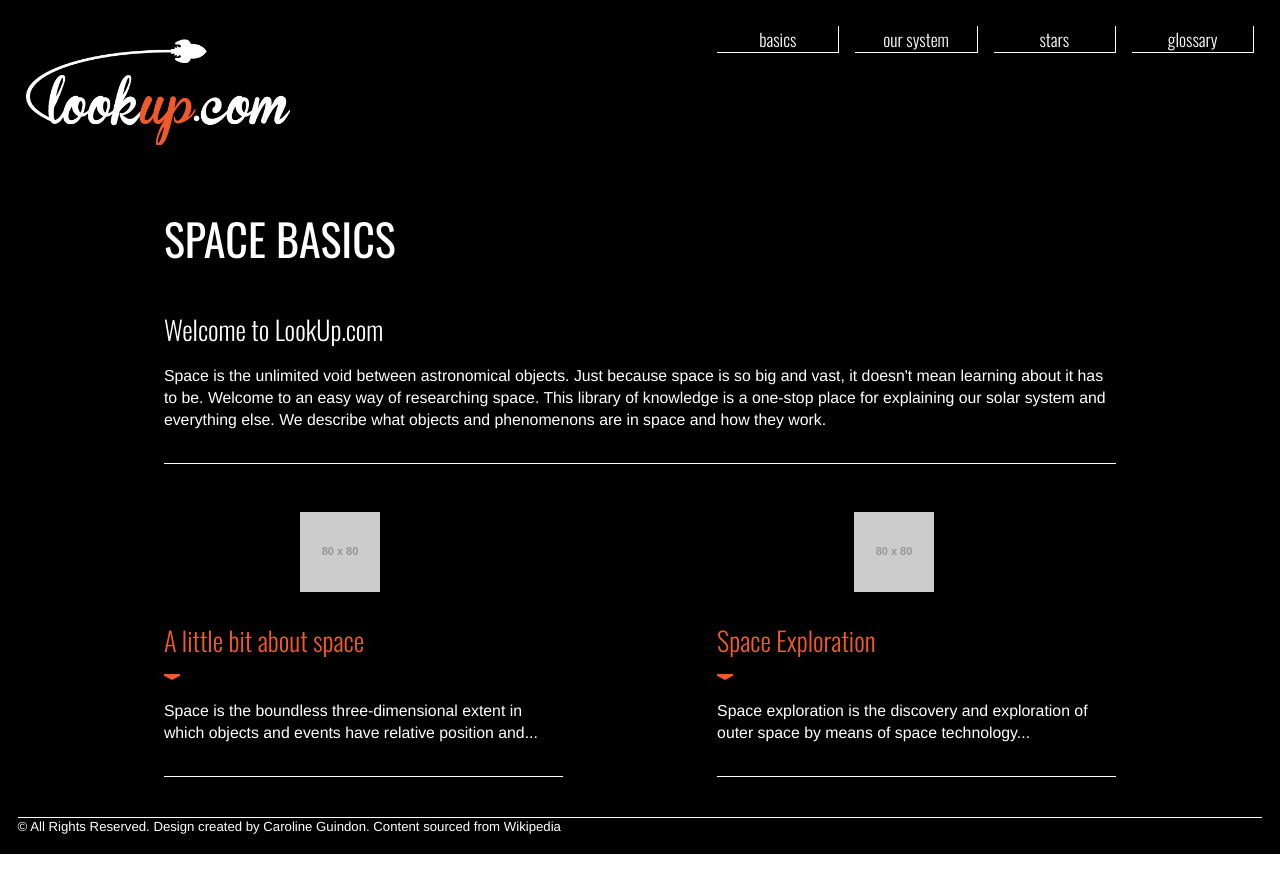
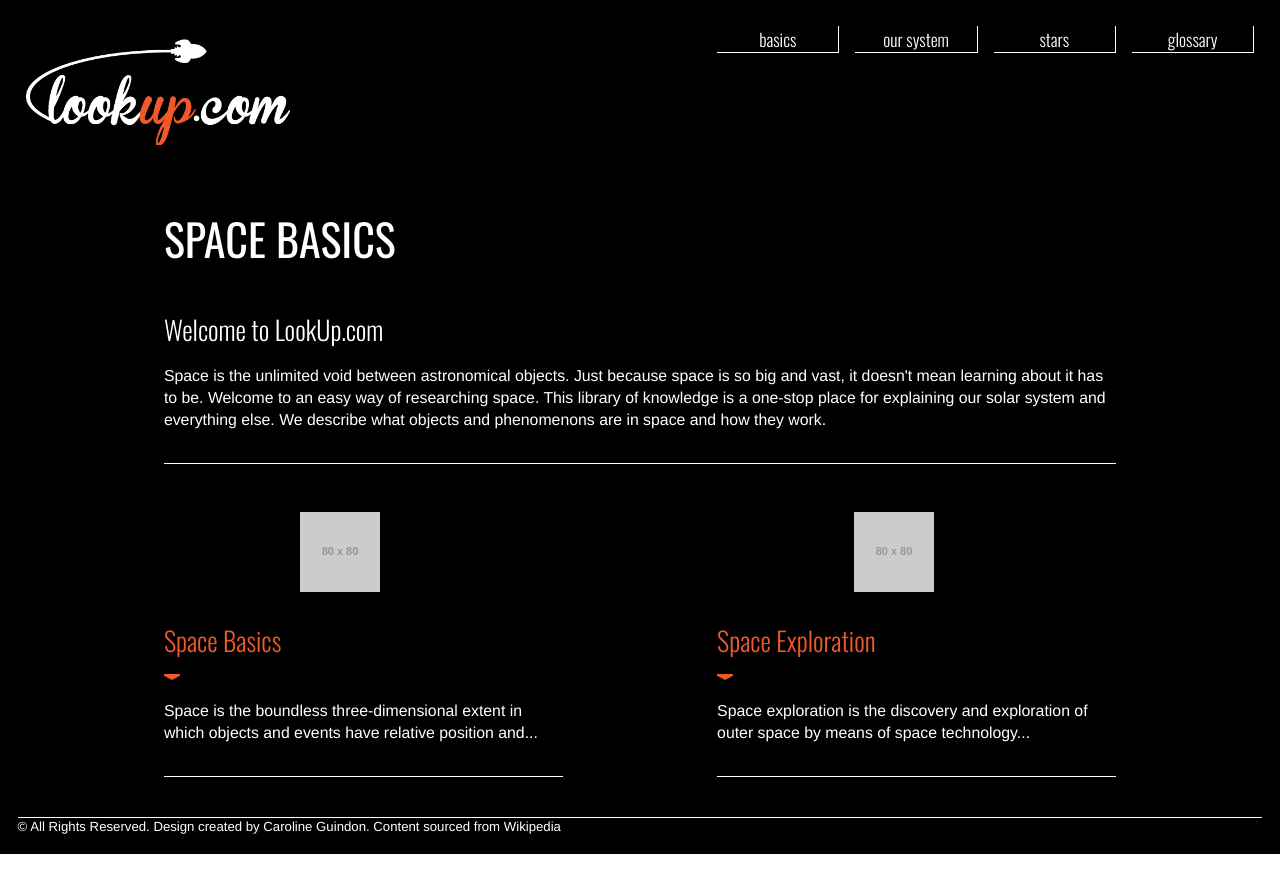
Before and after one commit to CGuindon/large-data-website, a Jekyll site: the page built from index.html, in a window 1280 px wide. Shown: the top 893 px of the page. Built offline with Jekyll 4.4.1, drawn with Linux system fonts in a browser that asks for light colours.

```diff
--- a/_layouts/default.html
+++ b/_layouts/default.html
@@ -37,7 +37,7 @@
 			<div class="unit unit-xs-5-9 unit-s-1-4 unit-m-1-5 unit-l-1-9">
 				<div class="unit-spacer">
 					<nav class="nav">
-							<a href="index.html">basics</a></li>
+							<a href="index.html">basics</a>
 					</nav>
 				</div>
 			</div>
@@ -55,7 +55,7 @@
 			<div class="unit unit-xs-5-9 unit-s-1-4 unit-m-1-5 unit-l-1-9">
 				<div class="unit-spacer">
 					<nav class="nav">
-							<a href="#">our system</a></li>
+							<a href="#">our system</a>
 					</nav>
 				</div>
 			</div>
@@ -73,7 +73,7 @@
 			<div class="unit unit-xs-5-9 unit-s-1-4 unit-m-1-5 unit-l-1-9">
 				<div class="unit-spacer">
 					<nav class="nav">
-							<a href="#" >stars</a></li>
+							<a href="#" >stars</a>
 					</nav>
 				</div>
 			</div>
@@ -91,7 +91,7 @@
 				<div class="unit unit-xs-5-9 unit-s-1-4 unit-m-1-5 unit-l-1-9">
 					<div class="unit-spacer">
 						<nav class="nav">
-								<a href="#">glossary</a></li>
+								<a href="#">glossary</a>
 						</nav>
 					</div>
 				</div>
--- a/index.html
+++ b/index.html
@@ -46,11 +46,11 @@ layout: default
 			<div class="unit-spacer">
 				<div class="unit unit-xs-1-3 unit-s-1-3 unit-m-1-3 unit-l-1-3">
 					</div>
-					<img src="http://placehold.it/80x80" class="text-icon">
-					<div class="unit unit-xs-1-3 unit-s-1-3 unit-m-1-3 unit-l-1-3">
+					<img src="http://placehold.it/80x80" class="text-icon" alt="icon for Space Basics">
+				<div class="unit unit-xs-1-3 unit-s-1-3 unit-m-1-3 unit-l-1-3">
 				</div>
 				<a href="space.html" class="orange">
-				<h2>A little bit about space</h2>
+				<h2>Space Basics</h2>
 				<img src="img/plus.svg" alt=""></a>
 				<p class="last-p">Space is the boundless three-dimensional extent in which objects and events have relative position and...</p>
 			</div>
@@ -70,7 +70,7 @@ layout: default
 			<div class="unit-spacer">
 				<div class="unit unit-xs-1-3 unit-s-1-3 unit-m-1-3 unit-l-1-3">
 					</div>
-					<img src="http://placehold.it/80x80" class="text-icon">
+					<img src="http://placehold.it/80x80" class="text-icon" alt="icon for Space Exploration">
 					<div class="unit unit-xs-1-3 unit-s-1-3 unit-m-1-3 unit-l-1-3">
 				</div>
 				<a href="space.html" class="orange">
```
Also changed, not shown: img/bg-nebula-red.jpg (added), img/bg-nebula-red2.jpg (added), img/bg-universe.jpg (added).
